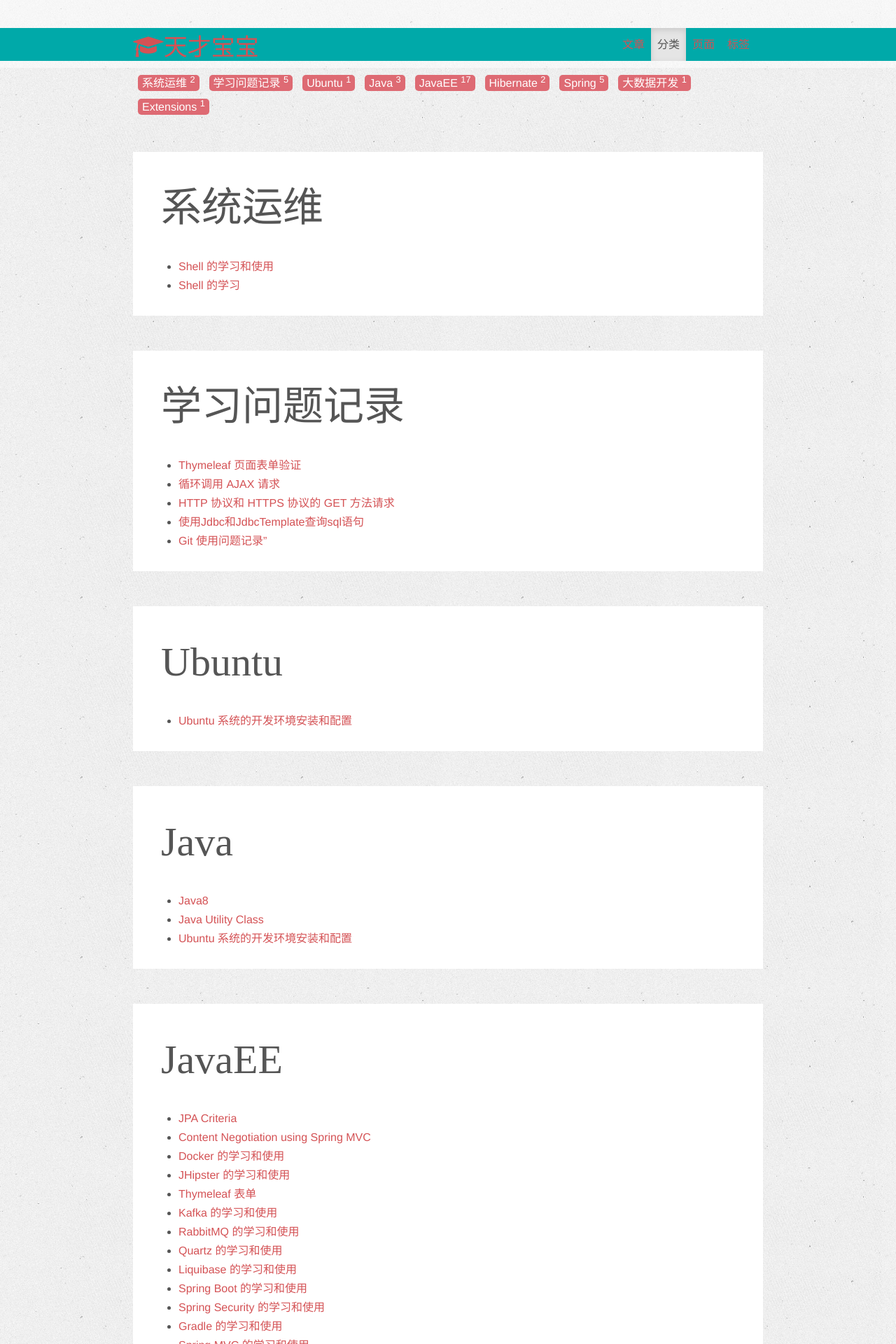
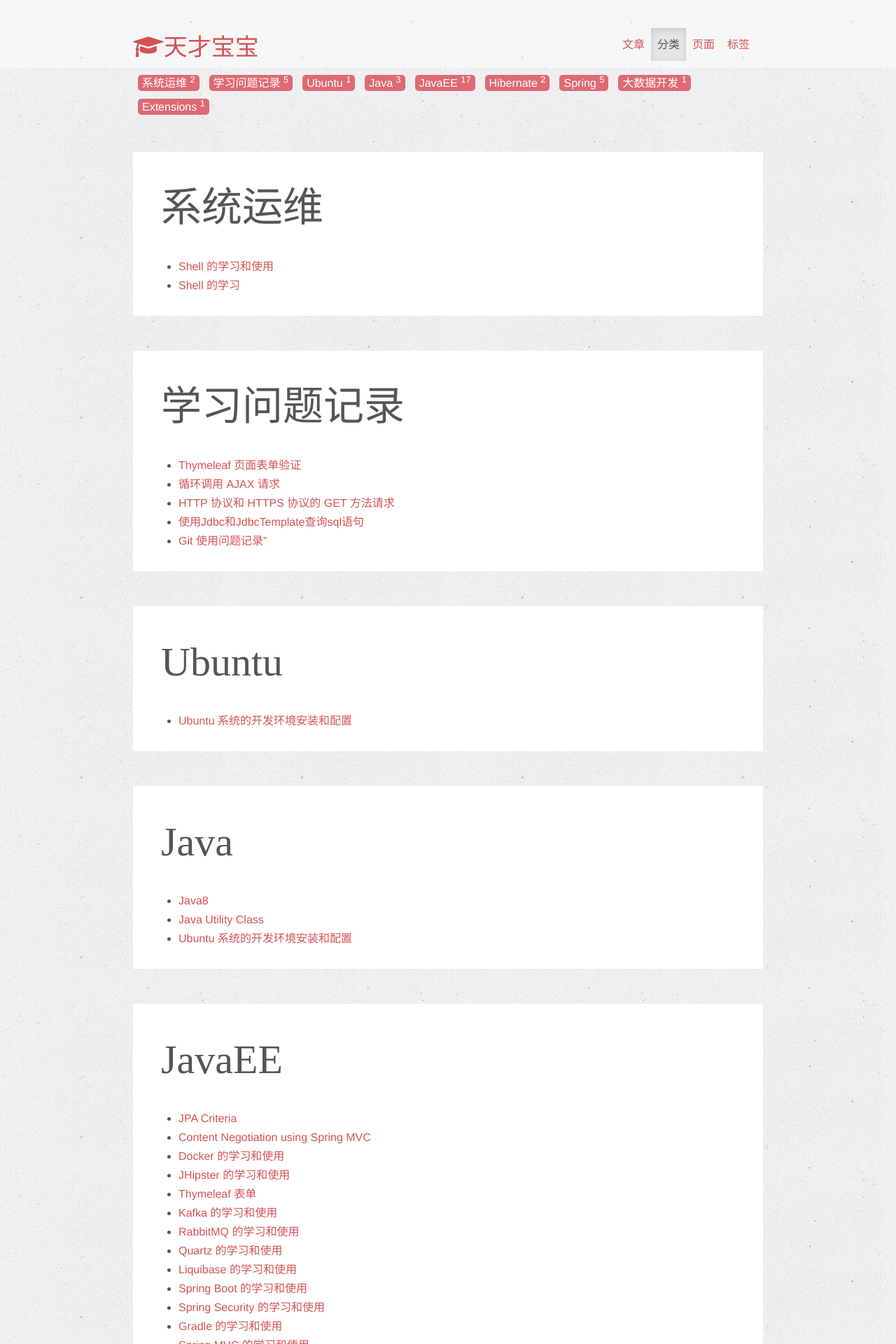
Before and after one commit to wanlp10/wuchao.github.io, a Jekyll site: the page built from categories.html, in a window 1280 px wide. Shown: the top 1920 px of the page at 70% size. Built offline with Jekyll 4.4.1, drawn with Linux system fonts in a browser that asks for light colours; nearby versions of some CDN libraries.

Commit message:
initial commit

```diff
--- a/assets/themes/twitter/css/style.css
+++ b/assets/themes/twitter/css/style.css
@@ -1,102 +1,103 @@
-body{ background: url("img/body_bg.png") repeat;}
-h1{
-    font-family: Arial,"楷体";
+body {
+    background: url("img/body_bg.png") repeat;
 }
-.fa.fa-arrow-circle-right{
+h1 {
+    font-family: Arial, "楷体";
+}
+.fa.fa-arrow-circle-right {
     margin-right: 15px;
 }
+/*navbar bgcolor -- float*/
 
-/*navbar bgcolor -- float*/
-.navbar .navbar-inner{
-  background-color: #00a9a9;
+.navbar .navbar-inner {
+/*    background-color: #00a9a9;*/
 }
-
 .navbar .nav {
-  float: right; }
-
-
-
+    float: right;
+}
 /*page container -- card style -- */
-.nav-narrow{
+.error{
+    color: #f22;
+}
+.nav-narrow {
     margin: 0 auto;
-  max-width: 900px;}
-
-
-
+    max-width: 900px;
+    transition: 1s;
+}
+.nav-narrow.scrollChange{
+    max-width: 1000px;
+}
 .card {
     max-width: 900px;
-  background:#fff;
+    background: #fff;
 }
-
 .container-narrow > hr {
-  margin: 30px 0; }
-
+    margin: 30px 0;
+}
 .read_more {
     padding: 10px 20px;
-
     background-color: #fff;
 }
-
-
 /* posts index */
 
 .post > h3.title {
     position: relative;
-  padding-top: 10px; }
-
+    padding-top: 10px;
+}
 .post > h3.title span.date {
     position: absolute;
     right: 0;
-  font-size: 0.9em; }
-
+    font-size: 0.9em;
+}
 .post > .more {
     margin: 10px 0;
-  text-align: left; }
+    text-align: left;
+}
+/* post-full*/
 
-/* post-full*/
 .post-full .date {
     margin-bottom: 20px;
-  font-weight: bold; }
+    font-weight: bold;
+}
+/* tag_box */
 
-/* tag_box */
 .tag_box {
     list-style: none;
     margin: 0;
-  overflow: hidden; }
-
+    overflow: hidden;
+}
 .tag_box li {
-  line-height: 28px; }
-
+    line-height: 28px;
+}
 .tag_box li i {
-  opacity: 0.9; }
-
+    opacity: 0.9;
+}
 .tag_box.inline li {
-  float: left; }
-
+    float: left;
+}
 .tag_box a {
     padding: 3px 6px;
     margin: 2px;
-  background: rgb(222,106,115);
+    background: rgb(222, 106, 115);
     color: #fff;
     border-radius: 5px;
     text-decoration: none;
+   transition:color 0.7s ease-out;
 }
-
 .tag_box a span {
     vertical-align: super;
-  font-size: 0.8em; }
-
+    font-size: 0.8em;
+}
 .tag_box a:hover {
-  background-color: #e5e5e5; }
-
+    background-color: #e5e5e5;
+    color:rgb(222, 106, 115);
+}
 .tag_box a.active {
     background: #57A957;
     border: 1px solid #4c964d;
-  color: #FFF; }
-
-
-
-.hat_title{
+    color: #FFF;
+}
+.hat_title {
     /*    margin: 50px 0 20px 0;*/
     padding: 30px 0 40px 0;
     /*    background-color: rgb(229, 229, 229);*/
@@ -105,9 +106,52 @@ h1{
     font-weight: 100;
     font-family: "楷体";
 }
-.post_list{
-    margin-left: 60px;
+.post_list {
+    margin-left: 20px;
 }
-.page.card{
-    background:url("img/card_bg.jpg") repeat top center;
+
+.page.card {
+    background: url("img/card_bg.jpg") repeat top center;
 }
+#canvas {
+    background-color: rgb(250,250,250);
+}
+
+.big.button:hover{
+    box-shadow:0px 0px 10px #aaa
+}
+.inputTime {
+    margin-bottom: 100px;
+}
+#pauseCountdown {
+    margin-left: 5px;
+}
+#countdown {
+    padding-bottom: 5px;
+}
+form{
+    width: 100%;
+}
+#output_value{
+    width: 300px;
+    border: 1px solid #eee;
+    height: 50px;
+    text-align: center;
+}
+.input.big.text{width: 70%;}
+.input.text{
+    height: 40px;
+    width: 25%;
+    min-width: 180px;
+    float: left;
+    border-radius: 0;
+}
+.big.button{
+    background-color: #00a9a9;
+    height: 50px;
+    min-width: 9%;
+    border: 1px solid #00acac;
+    color: #fff;
+    float: left;
+    transition:box-shadow 0.5s ease-out;
+}
```
Lines whose indentation alone changed are shown as unchanged.
